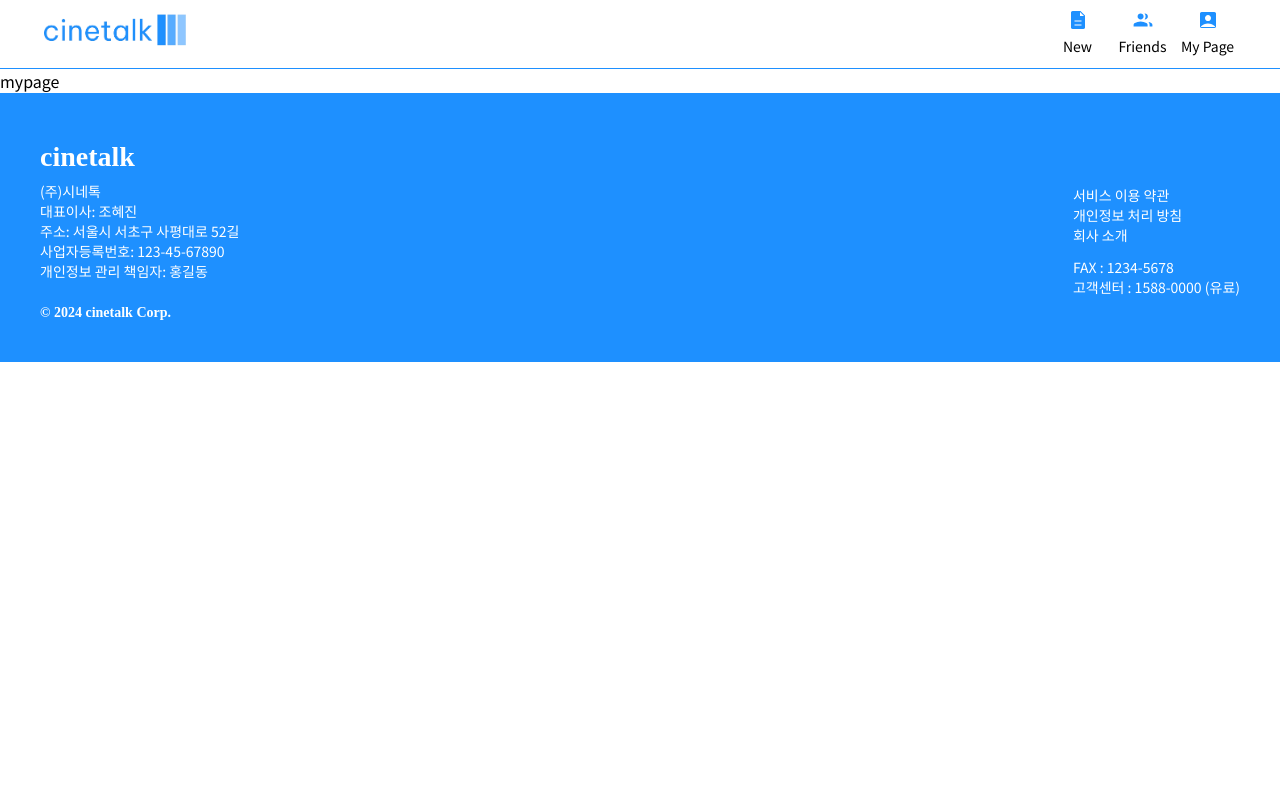
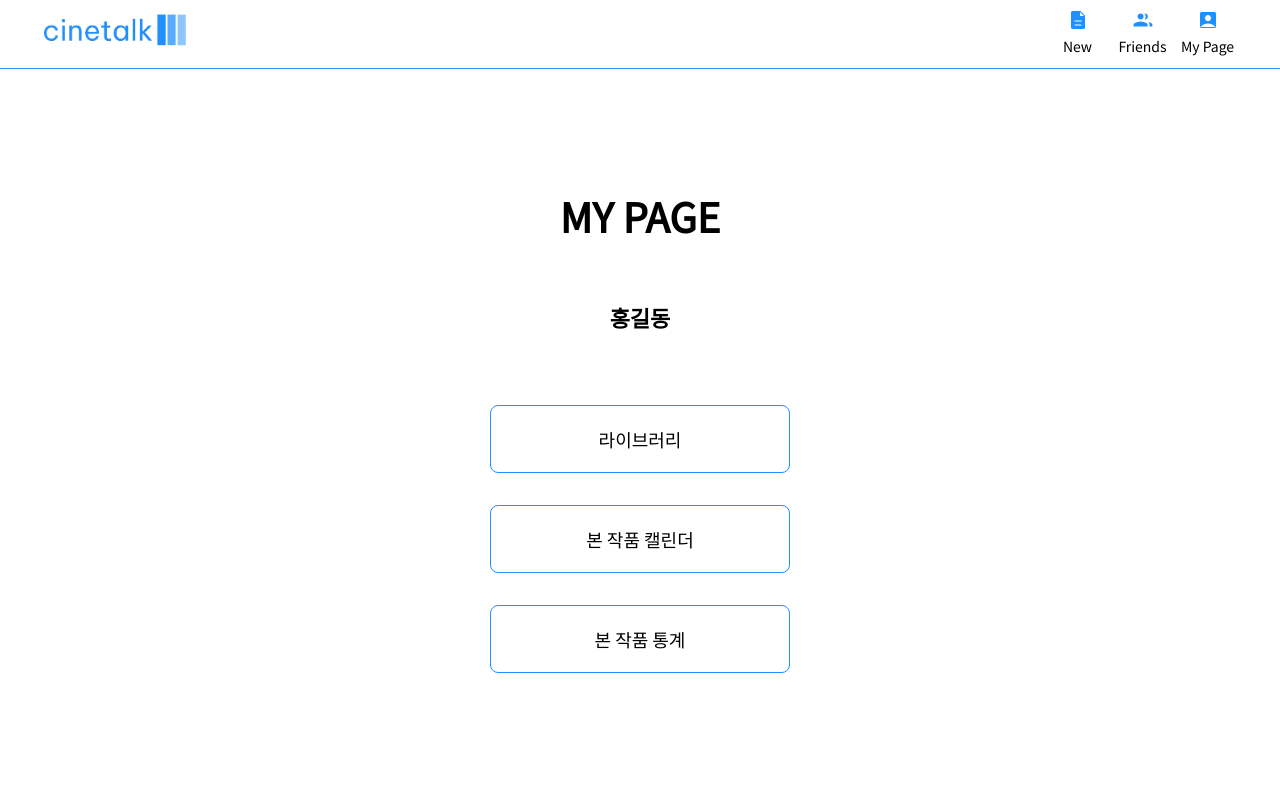
Before and after one commit to hjinn0813/cinetalk, a React (Create React App) app: page /MyPage in a window 1280 px wide. Shown: the top 800 px of the page. Built offline with nearby package versions, Linux system fonts and the light colour scheme; a web font is replaced by a local one.

Commit message:
feat: my page 기본 구조, 디자인 완료

```diff
--- a/src/pages/Mypage.jsx
+++ b/src/pages/Mypage.jsx
@@ -1,7 +1,24 @@
 // 마이 페이지
-
 import React from 'react';
+import { Link } from 'react-router-dom';
+import '../styles/MyPage/MyPage.scss';
 
 export default function Mypage() {
-  return <div>mypage</div>;
+  return (
+    <div>
+      <div className="mypage-container">
+        <div className="page-title">MY PAGE</div>
+        <div className="profile">
+          <div className="nickname">홍길동</div>
+        </div>
+        <div className="profile-btns">
+          <button>
+            <Link to="/Watched">라이브러리</Link>
+          </button>
+          <button>본 작품 캘린더</button>
+          <button>본 작품 통계</button>
+        </div>
+      </div>
+    </div>
+  );
 }
--- a/src/styles/MyPage/MyPage.scss
+++ b/src/styles/MyPage/MyPage.scss
@@ -1 +1,35 @@
 // 마이 페이지 디자인
+@import '../root.scss';
+
+.mypage-container {
+  margin: 5.625rem 2.5rem;
+  height: auto;
+}
+.page-title,
+.profile,
+.profile-btns {
+  font-size: 2.5rem;
+  font-weight: 700;
+  display: flex;
+  justify-content: center;
+  align-items: center;
+  flex-direction: column;
+  padding: 1.75rem 0;
+}
+.nickname {
+  font-size: 1.375rem;
+  font-weight: 700;
+}
+
+button {
+  font-size: 1.125rem;
+  background-color: transparent;
+  border: 1.5px solid $main-blue;
+  border-radius: 8px;
+  padding: 1.25rem;
+  margin: 16px 0;
+  width: 18.75rem;
+  display: flex;
+  justify-content: center;
+  cursor: pointer;
+}
```
